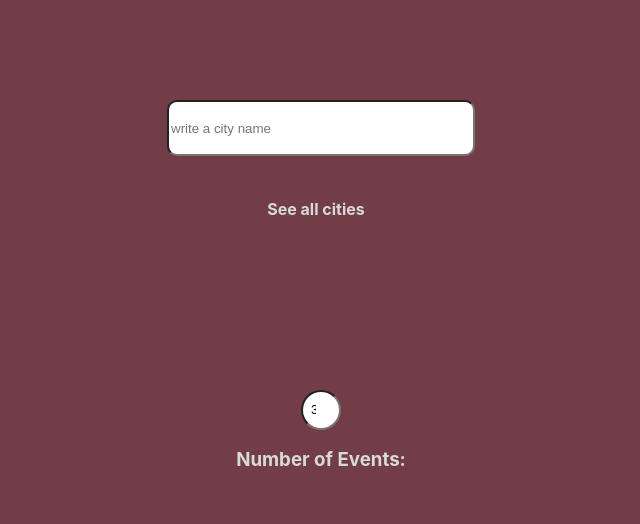
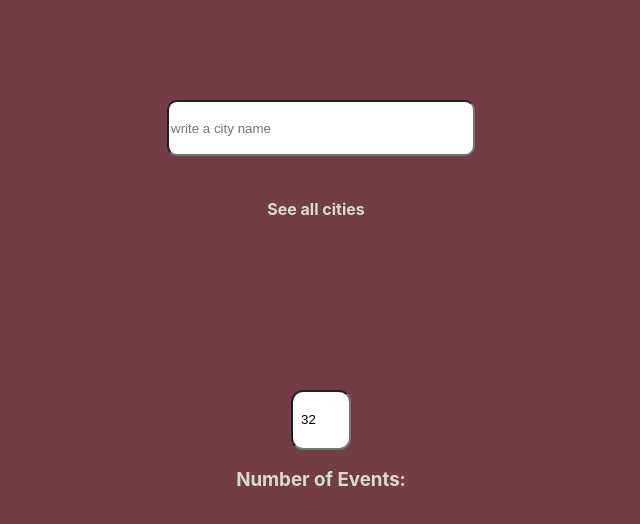
Before and after one commit to BJaguar71/MeetApp, a React (Create React App) app: page / in a window 1280 px wide. Shown: the top 524 px of the page, without its empty margins (319-959 px from the left). Built offline with nearby package versions, Linux system fonts and the light colour scheme.

Commit message:
improved styling

```diff
--- a/src/App.css
+++ b/src/App.css
@@ -30,10 +30,10 @@ html {
 /*  styling for NumberOfEvents */
 
 .number {
-  border-radius: 50%;
+  border-radius: 20%;
   padding: 8px;
-  height: 20px;
-  width: 20px;
+  height: 40px;
+  width: 40px;
 }
 
 .numOfEvent-h3 {
```
